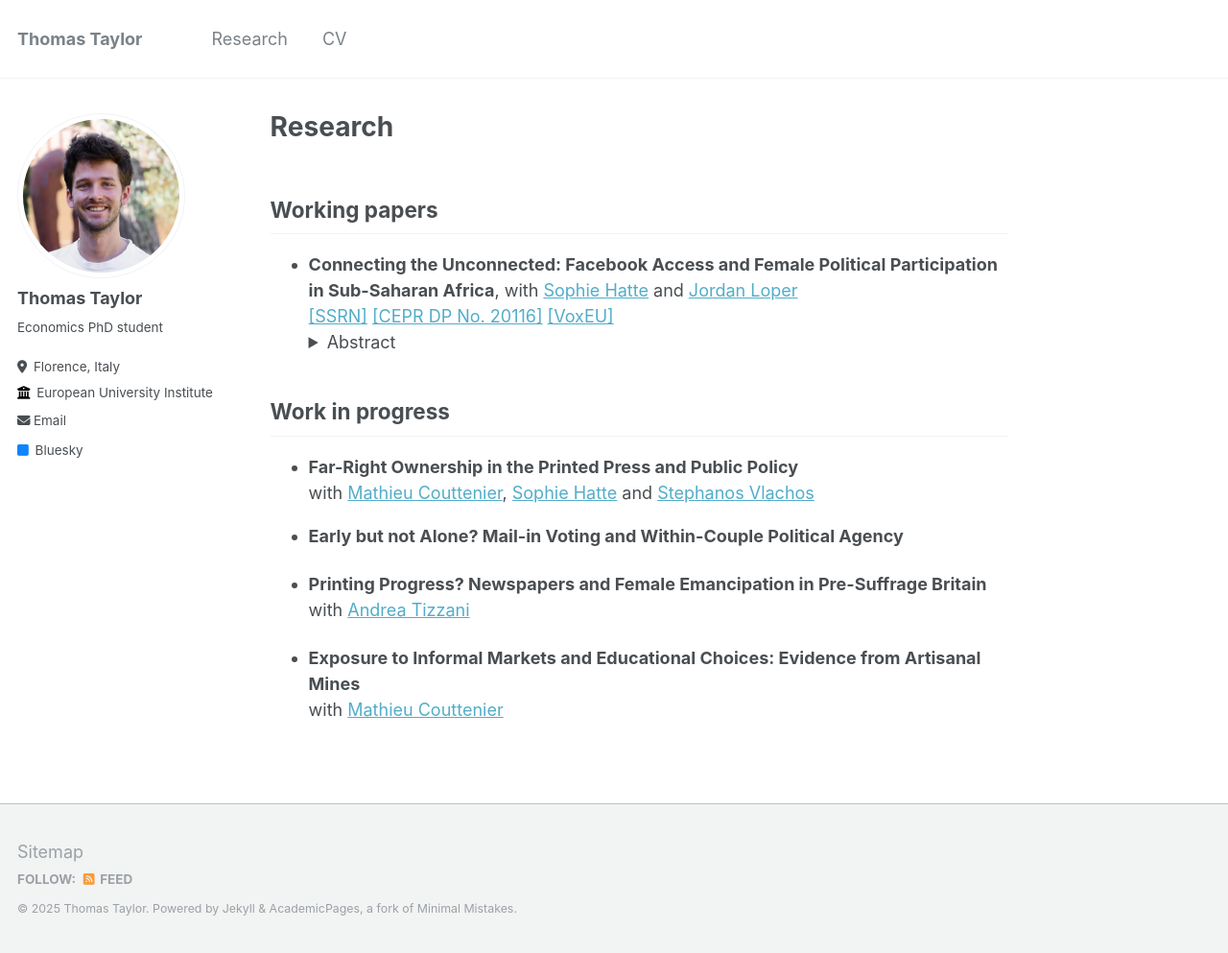
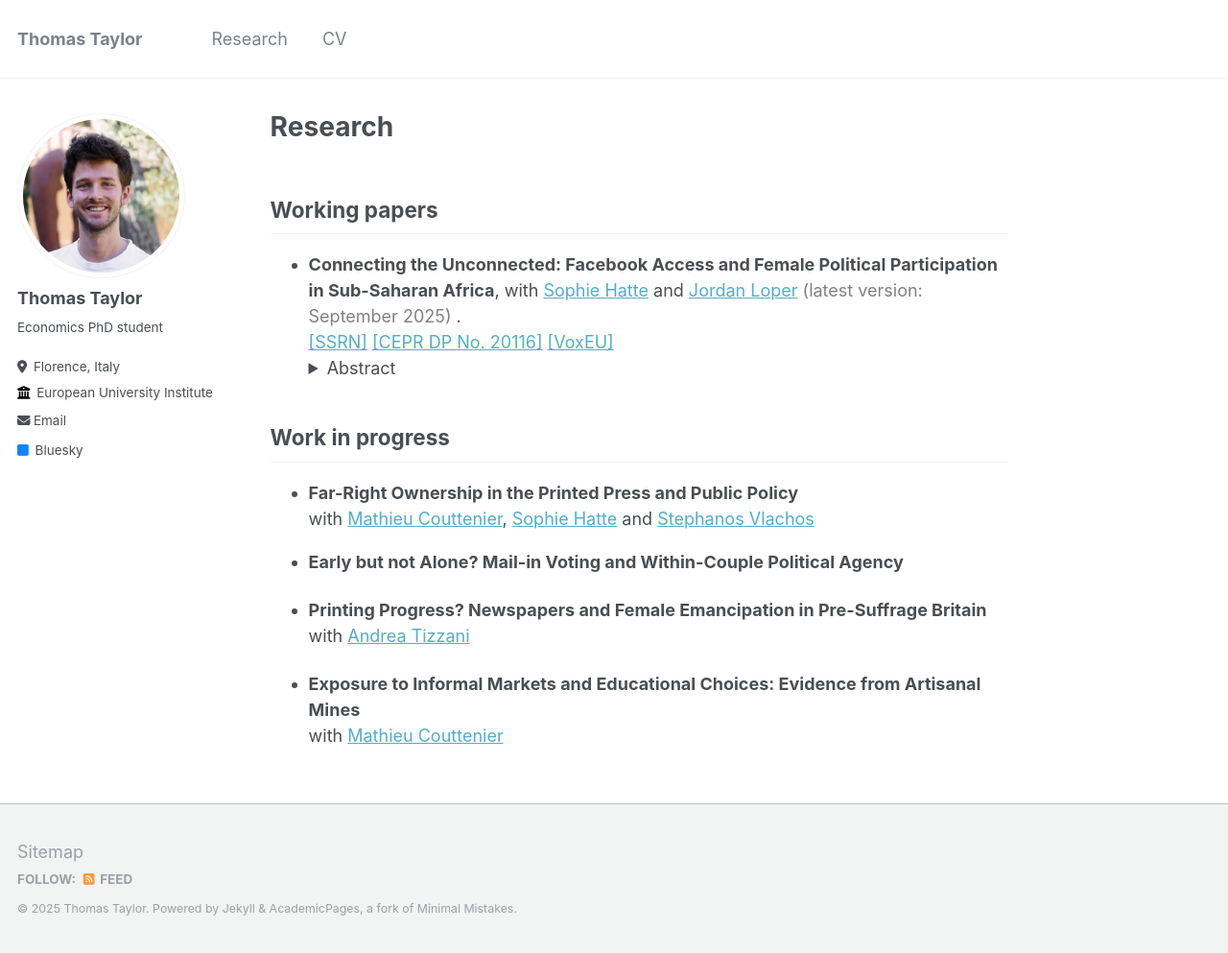
Before and after one commit to thomastaylor-econ/thomastaylor-econ.github.io, a Jekyll site: the page built from _pages/research.md, in a window 1280 px wide and 993 px high. Shown: the whole window at 96% size. Built offline with Jekyll 4.4.1, drawn with Linux system fonts in a browser that asks for light colours.

Commit message:
Update research.md
include latest version

```diff
--- a/_pages/research.md
+++ b/_pages/research.md
@@ -7,7 +7,7 @@ author_profile: true
 
 ## Working papers
 
-- **Connecting the Unconnected: Facebook Access and Female Political Participation in Sub-Saharan Africa**, with [Sophie Hatte][hatte_link]{:target="_blank" rel="noopener"} and [Jordan Loper][loper_link]{:target="_blank" rel="noopener"} <br/>
+- **Connecting the Unconnected: Facebook Access and Female Political Participation in Sub-Saharan Africa**, with [Sophie Hatte][hatte_link]{:target="_blank" rel="noopener"} and [Jordan Loper][loper_link]{:target="_blank" rel="noopener"} <span style="color:gray"> (latest version: September 2025) </span>. <br/>
   [\[SSRN\]][HLT_ssrn]{:target="_blank" rel="noopener"} [\[CEPR DP No. 20116\]][HLT_cepr]{:target="_blank" rel="noopener"} [\[VoxEU\]][HLT_vox]{:target="_blank" rel="noopener"}
   <details>
   <summary>Abstract </summary>
```
